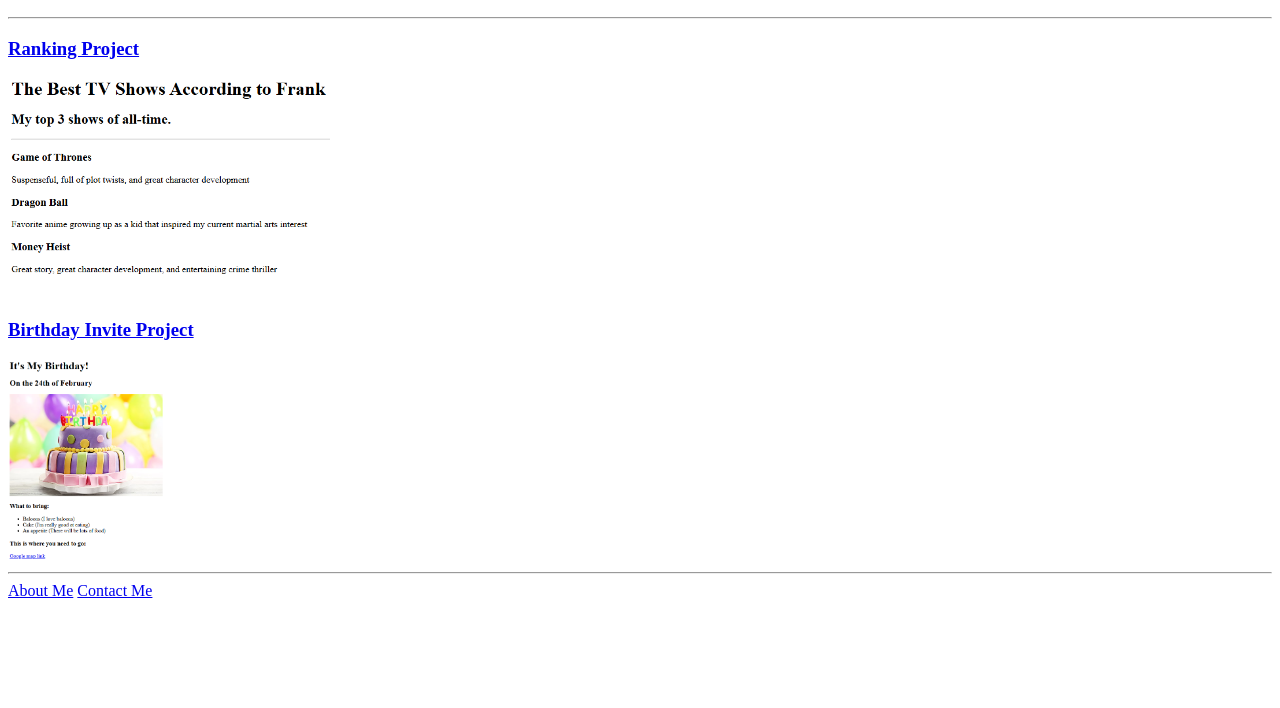
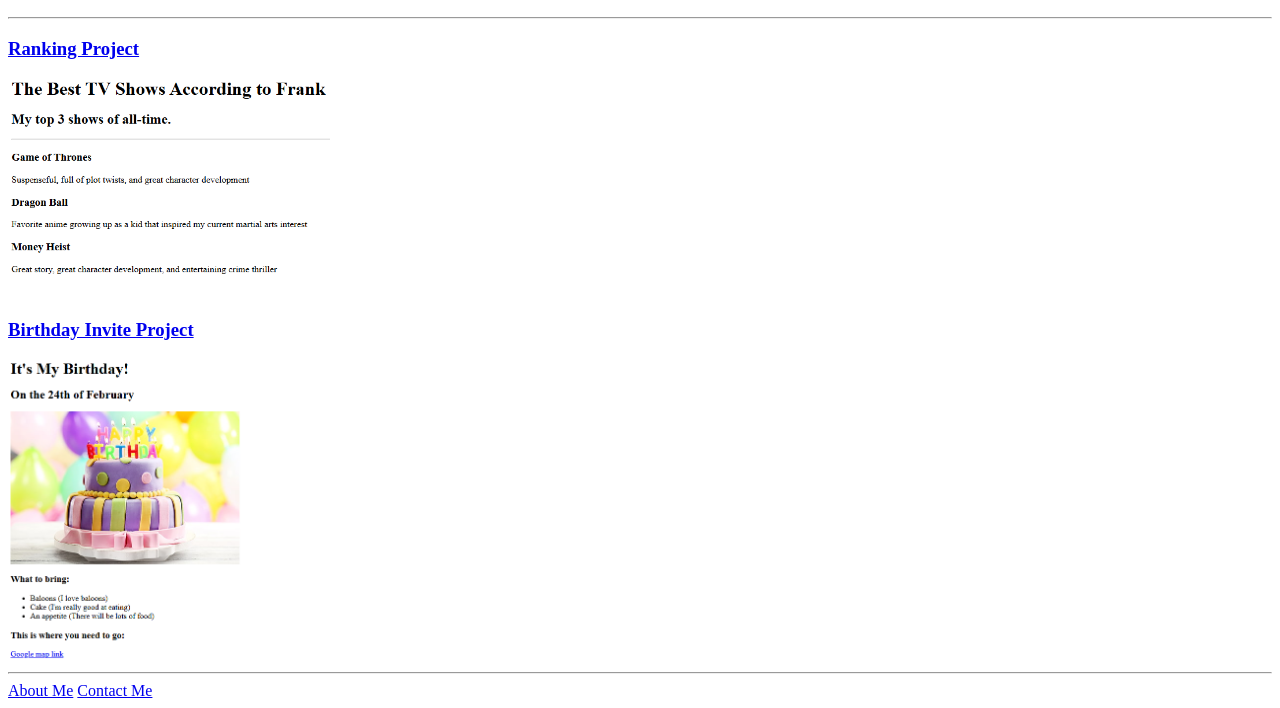
Before and after one commit to Fiot-ai/html-portfolio, a plain HTML site: page index.html in a window 1280 px wide. Shown: the part 110-818 px from the top of the page. Drawn offline with Linux system fonts and the light colour scheme.

Commit message:
Update index.html

```diff
--- a/index.html
+++ b/index.html
@@ -25,7 +25,7 @@
 <br>
 
 <h3><a href="./public/birthday-invite.html">Birthday Invite Project</a></h3>
-<img src="./assets/images/birthday-invite-2.png" alt="birthday project preview" height="200">
+<img src="./assets/images/birthday-invite-2.png" alt="birthday project preview" height="300">
 <!-- TODO 6: Add images to show the project previews
 HINT for TODO 6: You can use the height attribute set to 200 to make the image smaller:
 https://developer.mozilla.org/en-US/docs/Web/HTML/Element/img#attr-height -->
```
